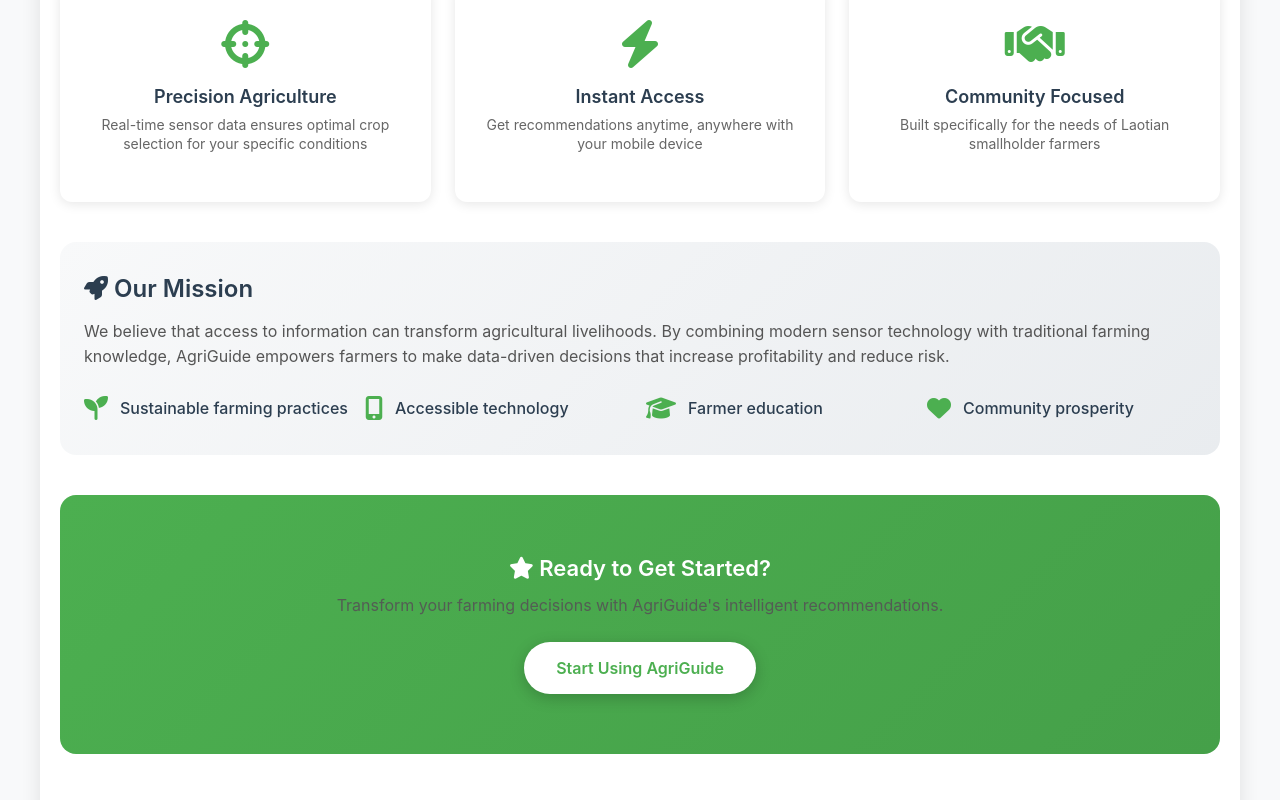
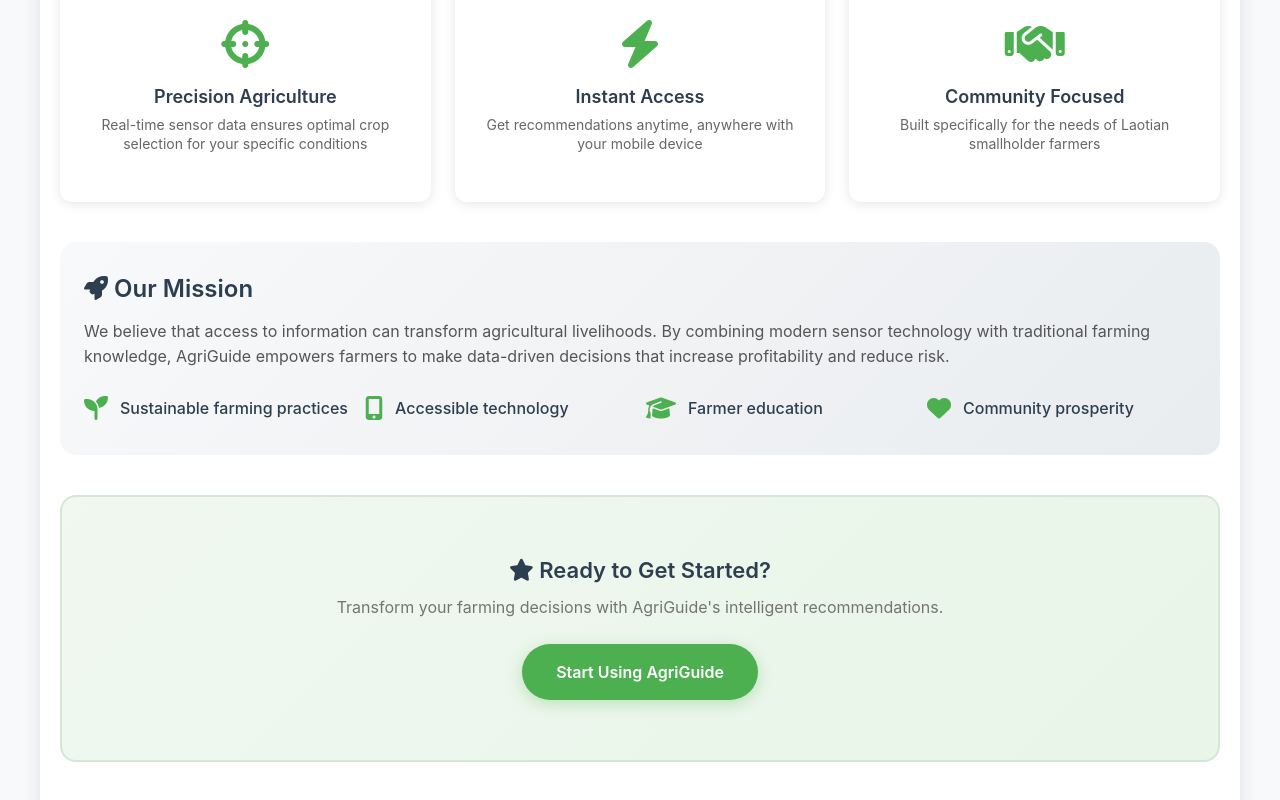
Before and after one commit to MatejGroombridge/AgriGuide, a SvelteKit app: page /about in a window 1280 px wide. Shown: the part 1314-2114 px from the top of the page. Built offline with nearby package versions, Linux system fonts and the light colour scheme.

Commit message:
QR code functionality

```diff
--- a/src/lib/components/LoadingScreen.svelte
+++ b/src/lib/components/LoadingScreen.svelte
@@ -17,7 +17,7 @@
 	<div class="loading-screen" class:fade-out={fadeOut}>
 		<div class="loading-content">
 			<div class="logo-container">
-				<img src="/images/logo.png" alt="AgriGuide Logo" class="logo" />
+				<img src="/images/logo-bgremoved.png" alt="AgriGuide Logo" class="logo" />
 			</div>
 			<div class="loading-spinner">
 				<div class="spinner"></div>
@@ -34,7 +34,7 @@
 		left: 0;
 		width: 100vw;
 		height: 100vh;
-		background: linear-gradient(135deg, #4caf50 0%, #45a049 100%);
+		background: white;
 		display: flex;
 		align-items: center;
 		justify-content: center;
@@ -44,7 +44,7 @@
 
 	.loading-content {
 		text-align: center;
-		color: white;
+		color: #2c3e50;
 	}
 
 	.logo-container {
@@ -57,7 +57,7 @@
 		max-height: 200px;
 		width: auto;
 		height: auto;
-		filter: drop-shadow(0 4px 20px rgba(0, 0, 0, 0.3));
+		filter: drop-shadow(0 4px 20px rgba(0, 0, 0, 0.1));
 	}
 
 	.loading-spinner {
@@ -69,8 +69,8 @@
 	.spinner {
 		width: 40px;
 		height: 40px;
-		border: 4px solid rgba(255, 255, 255, 0.3);
-		border-top: 4px solid white;
+		border: 4px solid rgba(76, 175, 80, 0.2);
+		border-top: 4px solid #4caf50;
 		border-radius: 50%;
 		animation: spin 1s linear infinite;
 	}
--- a/src/routes/about/+page.svelte
+++ b/src/routes/about/+page.svelte
@@ -389,39 +389,43 @@
 
 	.cta-section {
 		text-align: center;
-		background: linear-gradient(135deg, #4caf50 0%, #45a049 100%);
-		color: white;
+		background: linear-gradient(135deg, #f0f8f0 0%, #e8f5e8 100%);
+		color: #2c3e50;
 		border-radius: 16px;
 		padding: 40px 24px;
+		border: 2px solid #d4e6d4;
 	}
 
 	.cta-section h3 {
-		color: white;
+		color: #2c3e50;
 		margin-bottom: 12px;
 	}
 
 	.cta-section p {
 		margin-bottom: 24px;
-		opacity: 0.9;
+		opacity: 0.8;
 		font-size: 16px;
+		color: #555;
 	}
 
 	.cta-button {
 		display: inline-block;
-		background: white;
-		color: #4caf50;
+		background: #4caf50;
+		color: white;
 		padding: 16px 32px;
 		border-radius: 50px;
 		text-decoration: none;
 		font-weight: 600;
 		font-size: 16px;
 		transition: all 0.3s ease;
-		box-shadow: 0 4px 16px rgba(0, 0, 0, 0.2);
+		box-shadow: 0 4px 16px rgba(76, 175, 80, 0.3);
+		border: 2px solid transparent;
 	}
 
 	.cta-button:hover {
 		transform: translateY(-2px);
-		box-shadow: 0 6px 20px rgba(0, 0, 0, 0.3);
+		box-shadow: 0 6px 20px rgba(76, 175, 80, 0.4);
+		background: #45a049;
 	}
 
 	/* Desktop responsive adjustments */
```
Also changed, not shown: src/routes/+page.svelte (+22 -2 lines), static/images/logo-bgremoved.png (added).
